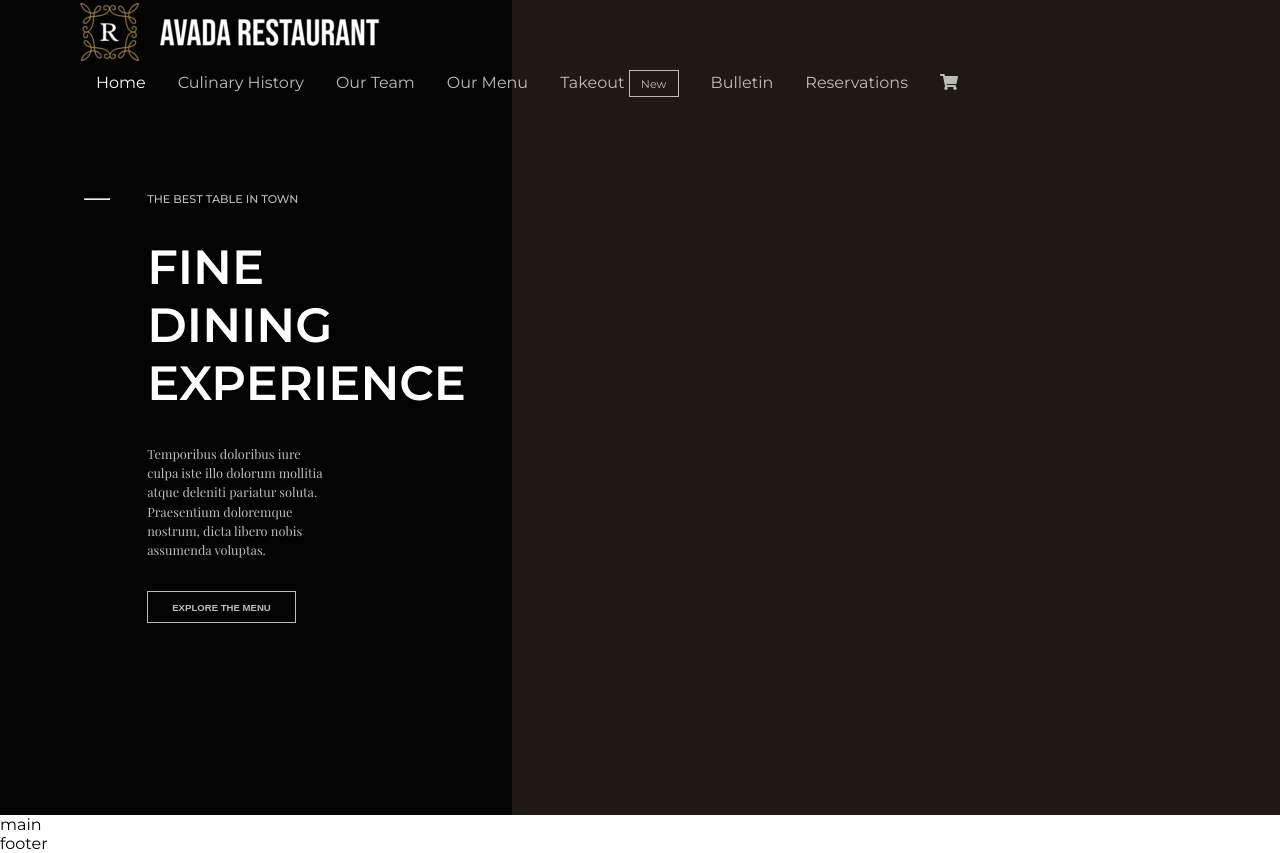
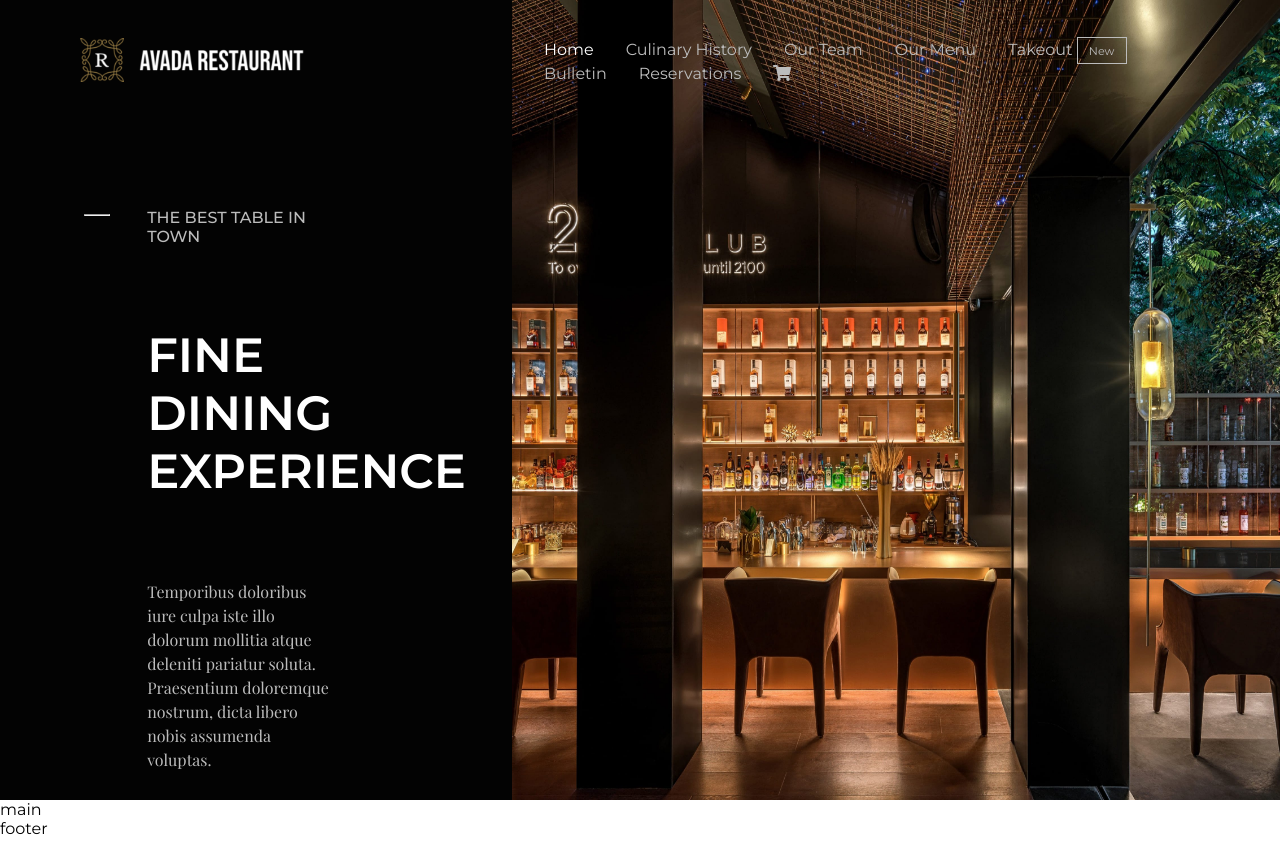
Before and after one commit to otuoio/proj-html-vuejs, a Vue app: page / in a window 1280 px wide. Built offline with nearby package versions, Linux system fonts and the light colour scheme.

Commit message:
add info-box and img-box scss partials

```diff
--- a/src/assets/scss/partials/_commons.scss
+++ b/src/assets/scss/partials/_commons.scss
@@ -59,6 +59,12 @@ li {
 .col-30 {
     width: 30%;
 }
+.col-40 {
+    width: 40%;
+}
+.col-60 {
+    width: 60%;
+}
 .col-70 {
     width: 70%;
 }
--- /dev/null
+++ b/src/assets/scss/partials/_img-box.scss
@@ -0,0 +1,8 @@
+.img-box {
+            width: 60%;
+            height: 100%;
+            img {
+                width: 100%;
+                height: 100%;
+            }
+        }
--- a/src/assets/scss/partials/_info-box.scss
+++ b/src/assets/scss/partials/_info-box.scss
@@ -0,0 +1,30 @@
+.info-box{
+    height: 100%;
+    background-color: $black-color;
+    padding: 13em 5em 15em;
+    @include flex(flex-start, flex-start, wrap);
+    hr {
+        width: 75%;
+        margin-top: .4em;
+        margin-left: 10%;
+    }
+    .card {
+        padding: 0 2em;
+        .card-subtitle {
+            @include font(1em, 500, uppercase, $silver-color);
+        }
+        .card-title {
+            @include font(3em, 600, uppercase, $white-color);
+        }
+        .card-description {
+            @include font(1em, 400, unset, $silver-color);
+            line-height: 1.5em;
+        }
+        .card-subtitle,
+        .card-title,
+        .card-description,
+        .card-btn {
+            margin-bottom: 5rem;
+        }
+    }
+}
--- a/src/components/Header.vue
+++ b/src/components/Header.vue
@@ -2,10 +2,10 @@
   <header>
       <!-- header bar logo menu (da mettere con absolute) -->
       <div class="header-top">
-          <div class="logo">
+          <div class="col-40 logo">
               <img src="../assets/img/logo-restaurant-2x-300x58.png" alt="Avada Restaurant">
           </div>
-          <nav class="nav-menu">
+          <nav class="col-60 nav-menu">
               <ul class="menu-inline">
                   <li><a class="selected" href="#">Home</a></li>
                   <li><a href="#">Culinary History</a></li>
@@ -32,7 +32,9 @@
                   <button class="btn card-btn">Explore the menu</button>
               </div>
           </div>
-          <div class="img-box"></div>
+          <div class="img-box">
+              <img src="../assets/img/slider52x.jpg" alt="slider52x">
+          </div>
       </div>
       <!-- /banner-box -->
   </header>
@@ -50,14 +52,23 @@ export default {
 
 header {
     position: relative;
-    background-color: $zeus-color;
     .header-top {
         @include absolute(0, 0);
         width: 100%;
-        height: 100px;
+        height: 15vh;
         background-color: transparent;
-        @include flex(space-between, center, wrap);
+        @include flex(flex-start, start, wrap);
         padding: 0 5em;
+        .logo {
+            height: 100%;
+            @include flex(flex-start, center, wrap);
+            img {
+                width: 50%;
+            }
+        }
+        .nav-menu {
+            height: 100%;
+            @include flex(center, center, wrap);
             li {
                 margin: 0 1em;
                 .tag {
@@ -68,37 +79,18 @@ header {
                 }
             }
         }
+    }
     .banner-box {
         @include flex(flex-start, flex-start, wrap);
-        .info-box{
+        overflow: hidden;
+        height: 100vh;
+        @import '../assets/scss/partials/_info-box.scss';
+        .info-box {
             width: 40%;
-            background-color: $black-color;
-            padding: 12em 5em 10em;
-            @include flex(flex-start, flex-start, wrap);
-            hr {
-                width: 75%;
-                margin-top: .4em;
-                margin-left: 10%;
         }
-            .card {
-                padding: 0 2em;
-                .card-subtitle {
-                    @include font(.7em, 500, uppercase, $silver-color);
-                }
-                .card-title {
-                    @include font(3em, 600, uppercase, $white-color);
-                }
-                .card-description {
-                    @include font(.8em, 400, unset, $silver-color);
-                    line-height: 1.5em;
-                }
-                .card-subtitle,
-                .card-title,
-                .card-description,
-                .card-btn {
-                    margin-bottom: 2rem;
-                }
-            }
+        @import '../assets/scss/partials/_img-box.scss';
+        .img-box {
+            width: 60%;
         }
     }
 }
```
Lines whose indentation alone changed are shown as unchanged.
